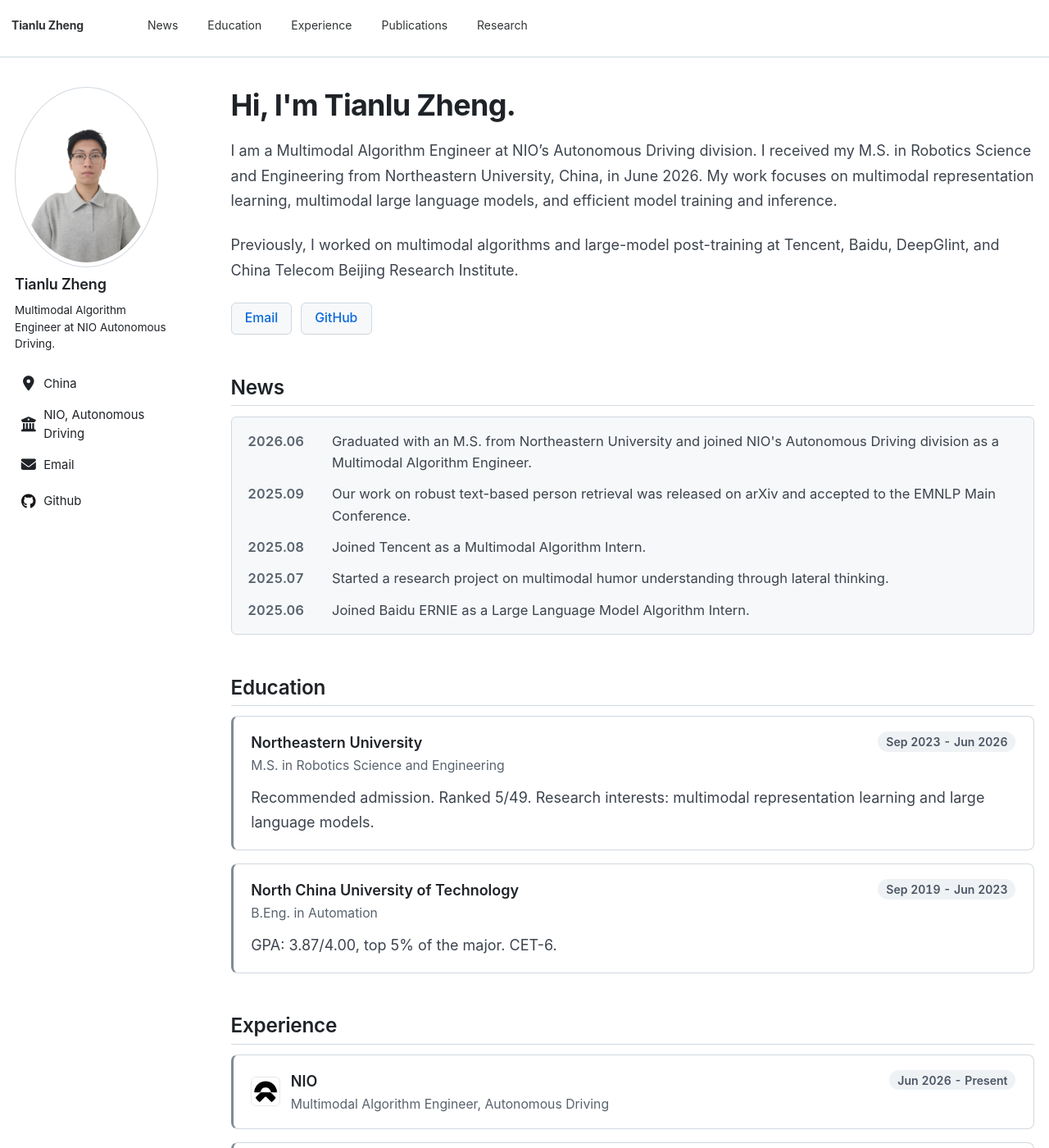
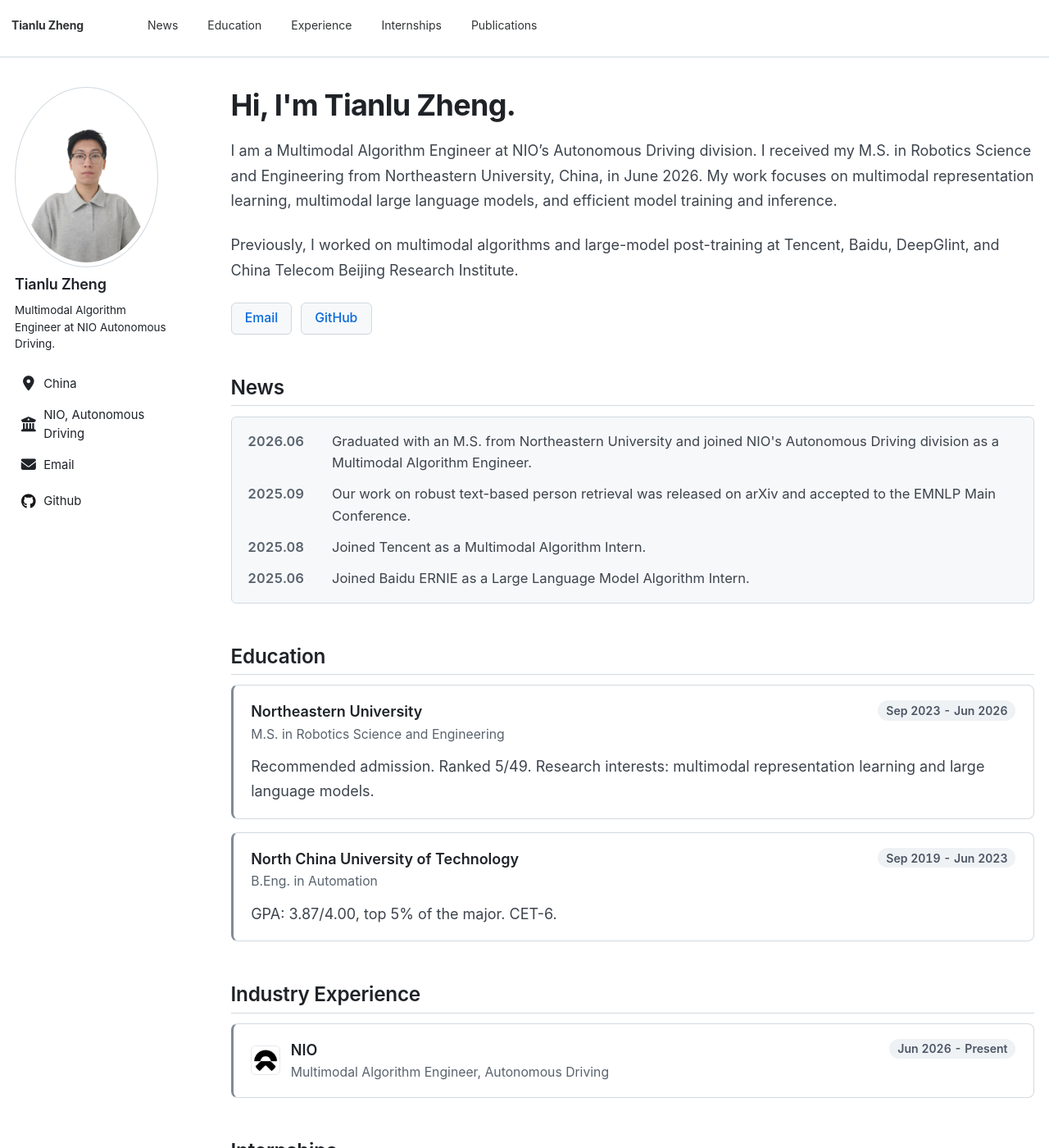
Before and after one commit to xiaolu-luu/LuPage, a Jekyll site: the page built from _pages/about.md, in a window 1280 px wide and 1400 px high. Shown: the whole window at 82% size. Built offline with Jekyll 4.4.1, drawn with Linux system fonts in a browser that asks for light colours; some of the changed text lies outside the part shown.

Commit message:
Split experience into industry and internships sections
- Split Experience into Industry Experience (NIO full-time) and
  Internships (Tencent, Baidu, DeepGlint, China Telecom) with separate
  headings and nav anchors
- Remove patent card and Research section (incl. its news entry and
  unused CSS)

Co-Authored-By: Claude <noreply@anthropic.com>

```diff
--- a/_pages/about.md
+++ b/_pages/about.md
@@ -25,7 +25,6 @@ News
     <li><span class="news-date">2026.06</span> Graduated with an M.S. from Northeastern University and joined NIO's Autonomous Driving division as a Multimodal Algorithm Engineer.</li>
     <li><span class="news-date">2025.09</span> Our work on robust text-based person retrieval was released on arXiv and accepted to the EMNLP Main Conference.</li>
     <li><span class="news-date">2025.08</span> Joined Tencent as a Multimodal Algorithm Intern.</li>
-    <li><span class="news-date">2025.07</span> Started a research project on multimodal humor understanding through lateral thinking.</li>
     <li><span class="news-date">2025.06</span> Joined Baidu ERNIE as a Large Language Model Algorithm Intern.</li>
   </ul>
 </div>
@@ -49,8 +48,9 @@ Education
   </article>
 </div>
 
-Experience
-----------
+Industry Experience
+-------------------
+{: #industry-experience}
 <div class="experience-container">
   <article class="experience-card">
     <div class="item-header">
@@ -61,7 +61,12 @@ Experience
       <time>Jun 2026 - Present</time>
     </div>
   </article>
+</div>
 
+Internships
+-----------
+{: #internships}
+<div class="experience-container">
   <article class="experience-card">
     <div class="item-header">
       <div class="experience-title">
@@ -131,25 +136,4 @@ Publications
     <p>A multimodal solution for text-based person anomaly search presented at the WWW '25 workshop.</p>
     <a href="https://dl.acm.org/doi/abs/10.1145/3701716.3717651" target="_blank" rel="noopener">DOI</a>
   </article>
-
-  <article class="publication-card">
-    <div class="publication-meta"><span class="venue-badge venue-badge--neutral">Patent</span><span>Application 2025110619980</span></div>
-    <h3>Indoor Semantic Mapping and Navigation Method and System Based on Multimodal Models</h3>
-  </article>
 </div>
-
-Research
---------
-<article class="research-project">
-  <div class="item-header">
-    <div><strong>Multimodal Humor Image Understanding via Lateral Thinking</strong><span class="item-subtitle">Research Project</span></div>
-    <time>Jul 2025 - Present</time>
-  </div>
-  <p>Improving Qwen2.5-VL's ability to understand humor that requires divergent, multi-step reasoning.</p>
-  <ul>
-    <li>Trained a humor judge on selection, ranking, and rewriting tasks.</li>
-    <li>Built a multi-agent generation framework with expander, generator, and supervisor roles.</li>
-    <li>Combined LoRA supervised fine-tuning with a second DPO stage and judge-guided preference-data updates.</li>
-    <li>Improved performance by about 35% over Qwen2.5-VL-7B, 6% over GPT-4o, and 3% over the referenced state-of-the-art method on the humor dataset.</li>
-  </ul>
-</article>
--- a/assets/css/home.css
+++ b/assets/css/home.css
@@ -4,9 +4,9 @@
 
 #news,
 #education,
-#experience,
-#publications,
-#research {
+#industry-experience,
+#internships,
+#publications {
   scroll-margin-top: 80px;
 }
 
@@ -124,8 +124,7 @@
 
 .timeline-item,
 .experience-card,
-.publication-card,
-.research-project {
+.publication-card {
   box-sizing: border-box;
   padding: 1rem 1.2rem;
   border: 1px solid #d1d9e0;
@@ -142,8 +141,7 @@
 }
 
 .timeline-item,
-.experience-card,
-.research-project {
+.experience-card {
   border-left: 3px solid #818b98;
 }
 
@@ -181,8 +179,7 @@
 }
 
 .timeline-item p,
-.experience-card p,
-.research-project p {
+.experience-card p {
   margin: 0.7rem 0 0;
   color: #3d444d;
   line-height: 1.65;
@@ -295,29 +292,6 @@
 }
 
 /* --------------------------------------------------------------------------
-   Research
-   -------------------------------------------------------------------------- */
-
-.research-project ul {
-  margin: 0.75rem 0 0;
-  padding-left: 1.2rem;
-  color: #3d444d;
-}
-
-.research-project li {
-  margin-bottom: 0.45rem;
-  line-height: 1.65;
-}
-
-.research-project li:last-child {
-  margin-bottom: 0;
-}
-
-.research-project li::marker {
-  color: #818b98;
-}
-
-/* --------------------------------------------------------------------------
    Sidebar
    -------------------------------------------------------------------------- */
 
@@ -410,7 +384,6 @@
   .timeline-item,
   .experience-card,
   .publication-card,
-  .research-project,
   .news-box {
     width: 100%;
     min-width: 0;
```
Also changed, not shown: _data/navigation.yml (+4 -4 lines).
